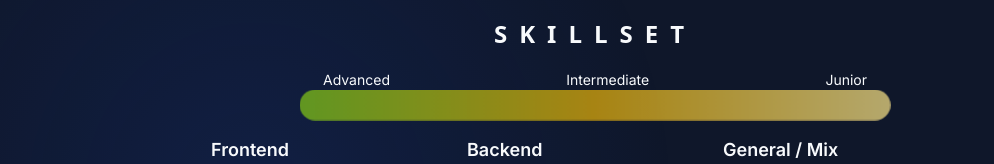
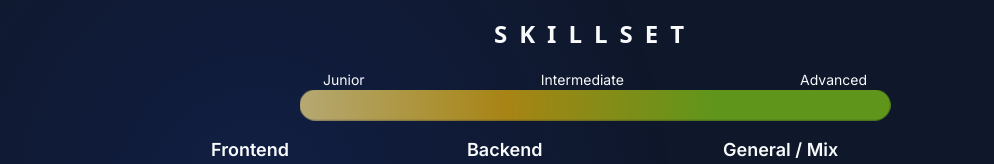
Before and after one commit to EamonEarth/Godfather, a Next.js app: page /skills in a window 1280 px wide. Shown: the part 206-370 px from the top of the page, without its empty margins (45-1039 px from the left). Built offline with nearby package versions, Linux system fonts and the light colour scheme; no server answers.

Commit message:
Skills and Projects

```diff
--- a/app/(howdy)/components/ProjectsGrid.tsx
+++ b/app/(howdy)/components/ProjectsGrid.tsx
@@ -139,7 +139,7 @@ const ProjectsGrid = ({
       id="projects-container"
       style={{ transition: "filter 0.5s ease-in-out" }}
       className={cn(
-        "md:max-w-[75%] lg:max-w-[50%]- max-w-[95%] h-auto grid gap-y-8 md:gap-y-2 mt-12 lg:mr-12- main-project",
+        "md:max-w-[75%] max-w-[95%] h-auto grid gap-y-8 md:gap-y-2 mt-12 main-project",
         showModal && "blur-[2px] hover:!blur-0"
       )}
     >
@@ -161,9 +161,8 @@ const ProjectsGrid = ({
       </h1>
       {PROJECTS.map((project, index: number) => {
         const imageSrc = project.images[imageSrcIndex[index]];
-        // const imageSizesArray = imageSrcRatio[index];
         const longDescriptionStyle = {
-          maxHeight: showMore === index ? "250px" : "0px",
+          maxHeight: showMore === index ? "300px" : "0px",
           opacity: showMore === index ? 1 : 0,
           transition:
             "max-height 0.5s 0.5s ease-in-out, opacity 0.5s ease-in-out 0.5s",
@@ -180,7 +179,7 @@ const ProjectsGrid = ({
             id="BOUNDING DIV FOR EACH PROJECT"
             key={project.id + index * 2}
             className={cn(
-              "overflow-scroll md:overflow-visible md:bg-transparent py-4 lg:py-6 project flex flex-col gap-y-1 md:flex-row max-h-screen -mx-3 md:mx-0 gap-x-2 text-white justify-center items-center md:px-4 relative right-0",
+              "overflow-auto md:overflow-visible md:bg-transparent py-4 lg:py-6 project flex flex-col gap-y-1 md:flex-row max-h-screen- -mx-3 md:mx-0 gap-x-2 text-white justify-center items-center md:px-4 relative right-0",
               expandedStates[index] && "!items-left lg:right-24-",
               fsImage && "blur-[1px]"
             )}
@@ -205,8 +204,6 @@ const ProjectsGrid = ({
                 src={imageSrc}
                 alt={project.name}
                 fill
-                // height={imageSizesArray[0]}
-                // width={imageSizesArray[1]}
                 style={{
                   opacity: opacity[index],
                   transition: "opacity 0.5s ease-in-out ",
@@ -297,16 +294,16 @@ const ProjectsGrid = ({
               >
                 <div
                   style={longDescriptionStyle}
-                  className="flex flex-col description-transition expanded-description pl-4 max-w-[95%] md:h-[250px]"
+                  className="flex flex-col description-transition expanded-description pl-4 max-w-[95%] h-auto"
                 >
-                  <p className="text-sm  pt-0 md:text-xs text-end font-light tracking-wide flex flex-col ">
+                  <p className="text-sm  pt-0 md:text-xs text-end font-light tracking-wide flex flex-col overflow-auto">
                     {project.longDescription.text}
                     <span className="w-full h-[0.5px] bg-teal-500 ml-auto my-4"></span>
                   </p>
                   <p className="text-start font-semibold tracking-wide">
                     {project.longDescription.listTitle}
                   </p>
-                  <ul className=" text-start">
+                  <ul className=" text-start overflow-auto">
                     {project.longDescription.listPoints.map((point) => (
                       <li className="py-2" key={point}>
                         • {point}
@@ -317,7 +314,7 @@ const ProjectsGrid = ({
                 {/*  */}
                 <div
                   style={shortDescriptionStyle}
-                  className="description-transition max-w-[95%]  text-left font-semibold tracking-wide text-sm"
+                  className="description-transition max-w-[95%]  text-left font-semibold tracking-wide text-sm overflow-auto"
                 >
                   {project.shortDescription}
                 </div>
--- a/app/(howdy)/components/Skills.tsx
+++ b/app/(howdy)/components/Skills.tsx
@@ -1,4 +1,5 @@
 import { cn } from "@/lib/utils"
+import Image from "next/image"
 
 const skillList = {
     advanced: ["Typescript/Javascript", "Python", "React", "HTML5", "CSS", "Data Structures", "NextJS", "APIs", "Responsive Design", "Dynamic Programming", "Algorithms" ],
@@ -27,15 +28,16 @@ const Skills = () => {
           Skillset
         </h1>
             <div className=" w-full flex justify-center items-center">
-                <div className="flex flex-col w-[90%] md:w-[60%]">
-                    <div className="flex justify-between items-center text-xs md:text-sm px-4">
+                <div className="flex flex-col w-[90%] md:w-[60%] items-center">
+                    <div className="flex w-full justify-between items-center text-xs md:text-sm px-4">
+                        <p>Junior</p>
+                        <p>Intermediate</p>
                         <p>Advanced</p>
-                        <p>Intermediate</p>
-                        <p>Junior</p>
 
                     </div>
 
-                <div style={{ animation: "pulse 4s ease-in-out infinite"}} className="rounded-3xl w-full h-[30px] bg-gradient-to-r from-lime-500  via-yellow-500 to-amber-200 opacity-70"></div>
+
+                <div style={{ animation: "pulse 4s ease-in-out infinite"}} className="rounded-3xl w-full h-[30px] bg-gradient-to-r from-amber-200  via-yellow-500  to-lime-500 to-70% opacity-70"></div>
                 </div>
             </div>
 
```
Also changed, not shown: app/(howdy)/pagecopy.tsx (deleted).
